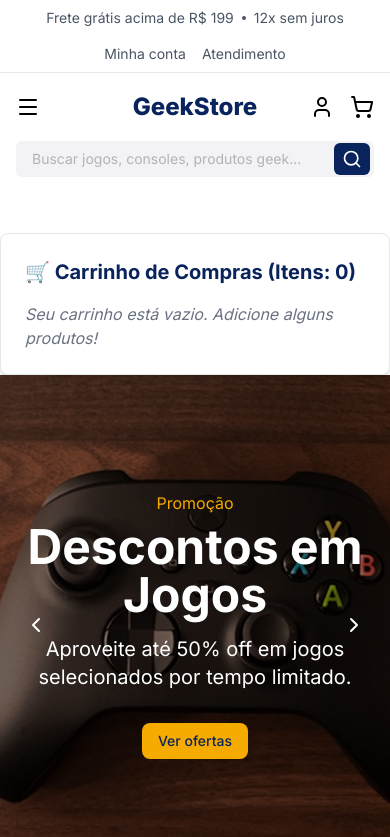
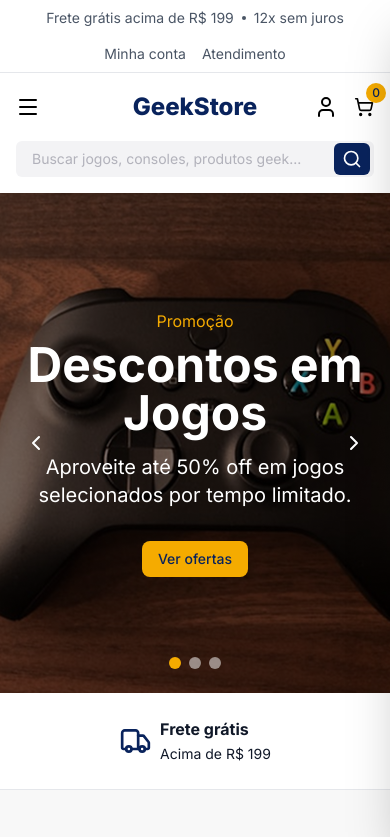
Before and after one commit to aldemirsouza/geekstore, a Next.js app: page / in a window 390 px wide. Shown: the top 837 px of the page. Built offline with nearby package versions, Linux system fonts and the light colour scheme.

Commit message:
feat: minicart structure, styles and implementation

```diff
--- /dev/null
+++ b/src/components/CartSidebar/index.tsx
@@ -0,0 +1,57 @@
+"use client";
+
+import { X } from "lucide-react";
+import { useCart } from "@/hooks/useCart";
+import { CartViewer } from "@/components/CartViewer";
+
+export function CartSidebar() {
+  const { totalQuantity } = useCart();
+  const { isSidebarOpen, closeSidebar } = useCart();
+  const itemText = totalQuantity === 1 ? 'item' : 'itens';
+
+  return (
+    <>
+      {isSidebarOpen && (
+        <div
+          className="fixed inset-0 bg-black/40 z-40 transition-opacity duration-300"
+          onClick={closeSidebar}
+        />
+      )}
+
+      <div
+        className={`
+          fixed top-0 right-0 h-full w-full sm:w-96 bg-white shadow-2xl z-50
+          transform transition-transform duration-500 ease-in-out
+
+          ${isSidebarOpen ? 'translate-x-0' : 'translate-x-full'}
+        `}
+      >
+        <div className="p-4 flex flex-col h-full">
+          <div className="flex justify-between items-center pb-4 border-b">
+            <h3 className="text-sl font-bold text-[#09235C]">
+              Minha sacola ( {totalQuantity} {itemText} )
+            </h3>
+            <button
+              onClick={closeSidebar}
+              className="p-2 rounded-full hover:bg-gray-100 transition"
+              aria-label="Fechar Carrinho"
+            >
+              <X size={20} className="text-gray-600" />
+            </button>
+          </div>
+
+
+          <div className="flex-1 overflow-y-auto pt-4">
+            <CartViewer />
+          </div>
+
+          <div className="p-4 border-t mt-auto">
+            <button className="w-full bg-[#F5AB00] text-[#09235C] font-semibold py-3 rounded-lg hover:brightness-90 transition">
+              Finalizar Compra
+            </button>
+          </div>
+        </div>
+      </div>
+    </>
+  );
+}
--- a/src/components/CartViewer/index.tsx
+++ b/src/components/CartViewer/index.tsx
@@ -3,30 +3,24 @@
 import { useCart } from "@/hooks/useCart";
 
 export function CartViewer() {
-  const { cartItems, totalQuantity } = useCart();
+  const { cartItems } = useCart();
 
   return (
-    <div className="mt-10 p-6 bg-white border border-gray-200 rounded-lg shadow-md">
-      <h3 className="text-xl font-bold mb-4 text-[#09235C]">
-        🛒 Carrinho de Compras (Itens: {totalQuantity})
-      </h3>
-
-      {/* 5a. Condição para carrinho vazio */}
+    <div className="mt-4">
       {cartItems.length === 0 ? (
         <p className="text-gray-500 italic">Seu carrinho está vazio. Adicione alguns produtos!</p>
       ) : (
-        // 5b. Renderizar a lista de itens
         <ul className="space-y-3">
           {cartItems.map(item => (
             <li
               key={item.id}
               className="flex justify-between items-center p-3 border-b last:border-b-0 bg-gray-50 rounded-md"
             >
-              <span className="text-sm font-medium text-[#101828]">
+              <span className="text-sm font-bold text-[#101828]">
                 {item.name}
               </span>
-              <span className="text-md font-bold text-gray-700">
-                Qtd: {item.quantity}
+              <span className="text-sm font-bold text-gray-700 flex flex-col items-center">
+               <strong> Qtd</strong> {item.quantity}
               </span>
             </li>
           ))}
--- a/src/components/Header/index.tsx
+++ b/src/components/Header/index.tsx
@@ -5,13 +5,12 @@ import { TopBar } from "../TopBar";
 import Link from "next/link";
 import { User, ShoppingCart, Menu as MenuIcon, X } from 'lucide-react';
 import { Menu } from "../Menu";
-import { CartViewer } from "../CartViewer";
 
-import { useCart } from "@/hooks/useCart";
+import { MiniCartIcon } from "../MiniCartIcon";
+import { CartSidebar } from "../CartSidebar";
 
 export function Header() {
   const [isMenuOpen, setIsMenuOpen] = useState(false);
-  const { totalQuantity } = useCart();
 
   return (
     <header className="bg-white">
@@ -33,9 +32,8 @@ export function Header() {
             <Link href="/login">
               <User size={24} color="#000000" />
             </Link>
-            <Link href="/contact">
-              <ShoppingCart size={24} color="#000000" />
-            </Link>
+
+             <MiniCartIcon />
           </div>
         </div>
 
@@ -47,27 +45,8 @@ export function Header() {
           <Link href="/login" className="flex items-center gap-2 text-black hover:text-gray-600">
             <User size={20} /> Entrar
           </Link>
-          <button className="flex items-center gap-2 text-black hover:text-gray-600 relative">
-            <ShoppingCart size={20} /> Carrinho
-            <span
-              className="
-              absolute
-              -top-3
-              -right-4
-              bg-[#F5AB00]
-              text-primary
-              text-[12px]
-              font-medium
-              rounded-full
-              h-5
-              min-w-5
-              flex
-              items-center
-              justify-center"
-            >
-              {totalQuantity}
-            </span>
-          </button>
+
+          <MiniCartIcon />
         </div>
       </div>
 
@@ -75,7 +54,7 @@ export function Header() {
         <Menu />
       </div>
 
-      <CartViewer />
+      <CartSidebar />
 
       {isMenuOpen && (
         <div className="md:hidden px-4 pb-4">
--- /dev/null
+++ b/src/components/MiniCartIcon/index.tsx
@@ -0,0 +1,27 @@
+// components/MiniCartIcon.tsx
+
+"use client";
+
+import { ShoppingCart } from "lucide-react";
+import { useCart } from "@/hooks/useCart";
+
+export function MiniCartIcon() {
+  const { totalQuantity, openSidebar } = useCart();
+  const badgeClasses = `
+   absolute -top-3 -right-3 sm:-right-4
+    bg-[#F5AB00] text-primary text-[12px] font-medium
+    rounded-full h-5 min-w-5 flex items-center justify-center
+    transition-colors duration-300
+  `;
+
+  return (
+    <button
+      className="relative flex items-center gap-2 text-black hover:text-gray-600 transition-color cursor-pointer"
+      onClick={openSidebar}
+    >
+      <ShoppingCart size={20} className="" />
+      <span className="hidden sm:block">Carrinho</span>
+      <span className={badgeClasses}>{totalQuantity}</span>
+    </button>
+  );
+}
--- a/src/context/CartContext.tsx
+++ b/src/context/CartContext.tsx
@@ -12,6 +12,9 @@ interface CartContextType {
   cartCount: number;
   totalQuantity: number;
   addToCart: (product: Product) => void;
+  isSidebarOpen: boolean;
+  openSidebar: () => void;
+  closeSidebar: () => void;
 }
 
 export const CartContext = createContext<CartContextType | undefined>(undefined);
@@ -19,6 +22,7 @@ const LOCAL_STORAGE_KEY = 'ecomm_cart';
 
 export const CartProvider: React.FC<{ children: ReactNode }> = ({ children }) => {
   const [cartItems, setCartItems] = useState<CartItem[]>([]);
+  const [isSidebarOpen, setIsSidebarOpen] = useState(false);
 
   useEffect(() => {
     const savedCart = localStorage.getItem(LOCAL_STORAGE_KEY);
@@ -51,8 +55,12 @@ export const CartProvider: React.FC<{ children: ReactNode }> = ({ children }) =>
   const totalQuantity = cartItems.reduce((sum, item) => sum + item.quantity, 0);
   const cartCount = cartItems.length;
 
+  const openSidebar = () => setIsSidebarOpen(true);
+  const closeSidebar = () => setIsSidebarOpen(false);
+
+
   return (
-    <CartContext.Provider value={{ cartItems, cartCount, totalQuantity, addToCart }}>
+    <CartContext.Provider value={{ cartItems, cartCount, totalQuantity, addToCart, isSidebarOpen, openSidebar, closeSidebar }}>
       {children}
     </CartContext.Provider>
   );
```
